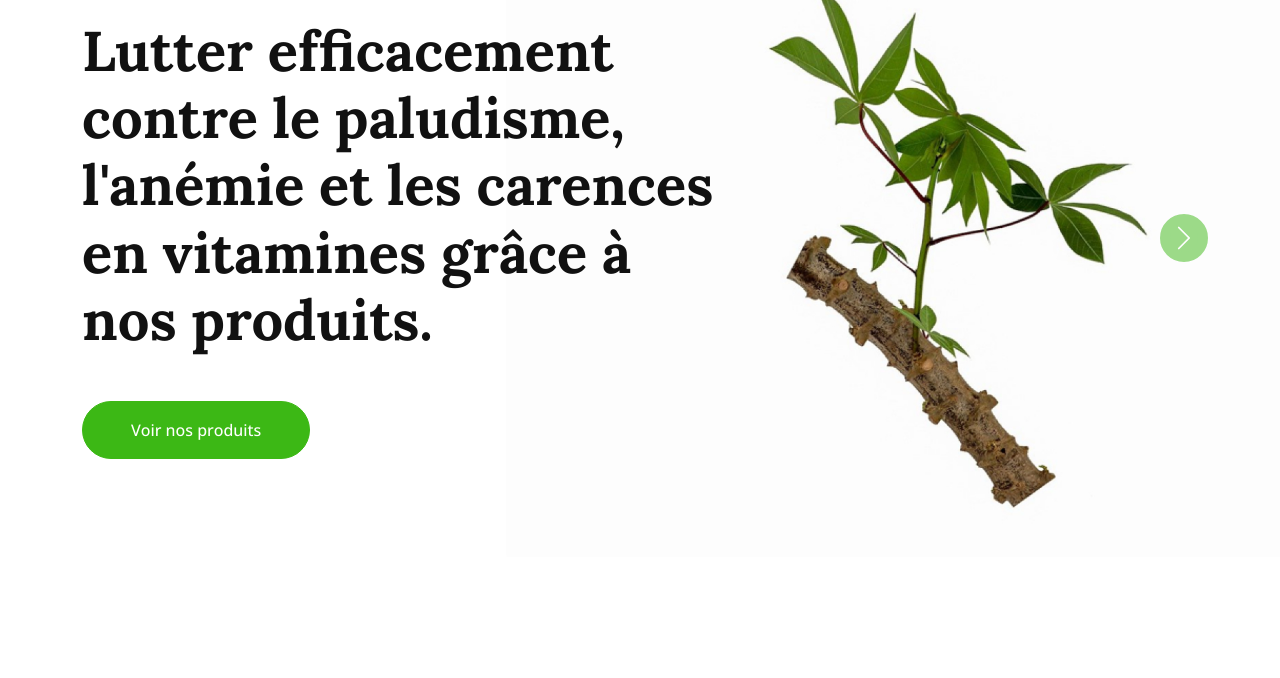
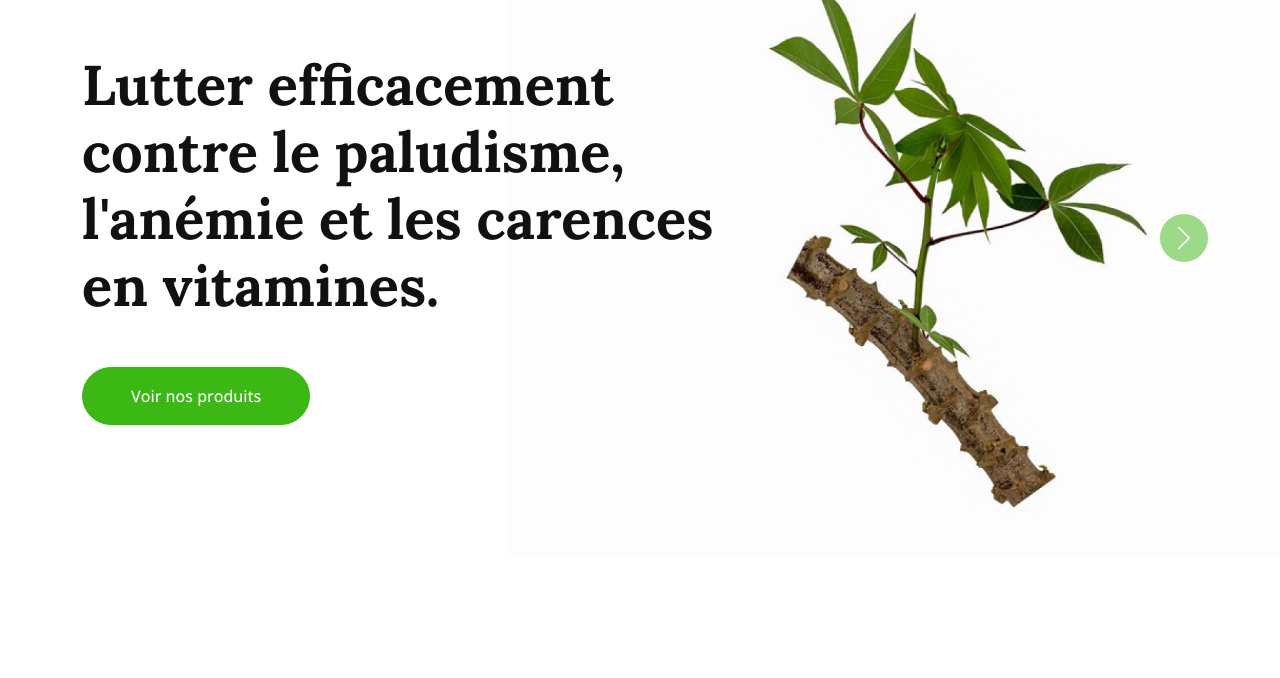
Before and after one commit to Manivita/Manivita, a plain HTML site: page index.html in a window 1280 px wide. Shown: the part 122-800 px from the top of the page. Drawn offline with nearby package versions, Linux system fonts and the light colour scheme.

Commit message:
Update index.html

```diff
--- a/index.html
+++ b/index.html
@@ -120,7 +120,7 @@
                         <div class="container">
                             <div class="row justify-content-start">
                                 <div class="col-lg-7">
-                                    <h3 class="display-2 mb-5 animated slideInDown">Lutter efficacement contre le paludisme, l'anémie et les carences en vitamines grâce à nos produits.</h3>
+                                    <h3 class="display-2 mb-5 animated slideInDown">Lutter efficacement contre le paludisme, l'anémie et les carences en vitamines.</h3>
                                     <a href="" class="btn btn-primary rounded-pill py-sm-3 px-sm-5">Voir nos produits</a>
                                 </div>
                             </div>
```
